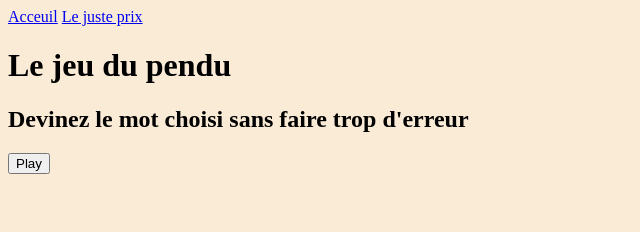
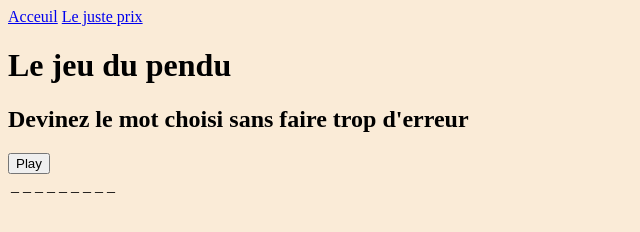
Before and after one commit to KevinMaze/Site-de-Mini-jeux, a plain HTML site: page pendu/pendu.html in a window 1280 px wide. Both pictures are taken after a click on the button "Play". Shown: the full height of the page, 0-640 px from the left. Drawn offline with Linux system fonts and the light colour scheme.

Commit message:
add function word

```diff
--- a/pendu/pendu.html
+++ b/pendu/pendu.html
@@ -16,7 +16,9 @@
     <h1>Le jeu du pendu</h1>
     <h2>Devinez le mot choisi sans faire trop d'erreur</h2>
 
-    <button id="">Play</button>
+    <button id="beginGame">Play</button>
+
+    <div id="worldToFindDiv"></div>
 
     <script src="../pendu/pendu.js"></script>
   </body>
--- a/pendu/pendu.js
+++ b/pendu/pendu.js
@@ -1,10 +1,44 @@
+// O Générer un mot aléa
+// - Afficher les lettres masquées  _ _ _ _ _
+// - Pouvoir proposer des lettres
+// - Afficher les lettres trouvées
+// - Gérer un nb d'erreur max
+
+const allWords = ['Fleur', 'Montagne', 'Plastique', 'Puéricultrice', 'Congolexicomatisation', 'Explosion', 'Macaron', 'Voiture', 'Pissenlit', 'Biroute']
 const buttonPlay = document.getElementById("beginGame");
-const allWords = ['Fleur', 'Montagne', 'Plastique', 'Puéricultrice', 'Congolexicomatisation', 'Explosion']
+const worldToFindDiv = document.getElementById("worldToFindDiv");
 
-buttonPlay.addEventListener("click", function() {
+buttonPlay.addEventListener('click', function() {
   beginGame()
 });
 
 function beginGame(){
   // Générer un mot au hasard
+  worldToFindDiv.innerHTML = " "
+  let wordToFind = generateWord();
+  // worldToFindDiv.innerHTML = wordToFind;
+  let wordToFindArray = Array.from(wordToFind);
+
+  let table = document.createElement("table");
+  let line = document.createElement("tr");
+  wordToFindArray.forEach(letter => {
+    // Créer un TD (case du tableau) par lettre
+    let td = document.createElement("td");
+    td.dataset.letter = letter;
+    td.innerText = "_";
+    line.appendChild(td);
+  });
+  table.appendChild(line);
+  worldToFindDiv.appendChild(table);
 }
+
+function generateWord(){
+  let indexWorld = getRandomInt(allWords.length);
+  return allWords[indexWorld];
+}
+
+function getRandomInt(max){
+  return Math.floor(Math.random() * max);
+}
+
+// VIDEO A 32:00
```
